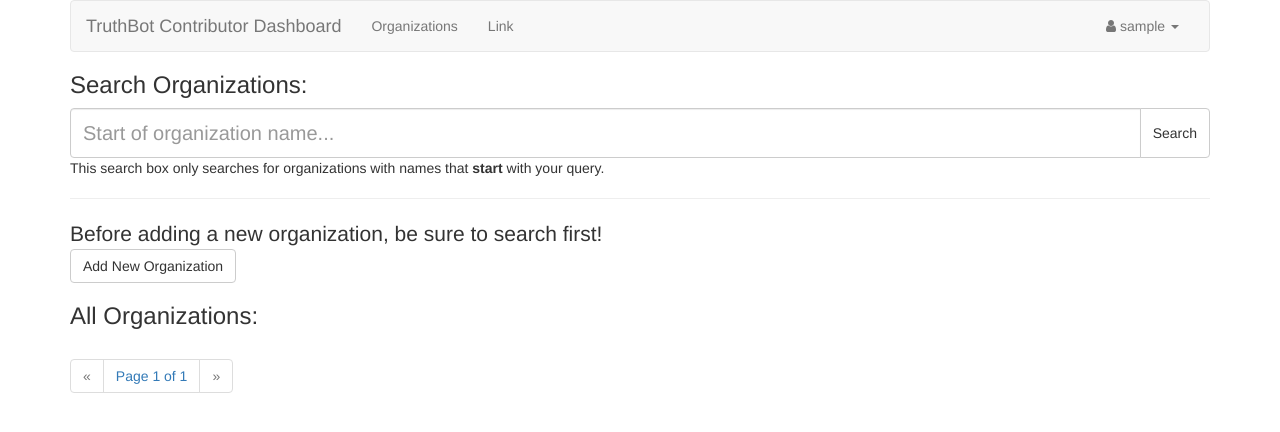
After one commit to Jaxkr/Truthbot.org, a Django app: page /dashboard/organizations/ in a window 1280 px wide. The commit adds this page. Shown: the top 432 px of the page. Run offline with Django 3.2, Linux system fonts and the light colour scheme; the visitor is signed in with stand-in values (Sample User, id 1); data that the repository does not hold is empty; some libraries are stand-ins or nearby versions.

Commit message:
added search

```diff
--- a/TruthBot/TruthBot/templates/base.html
+++ b/TruthBot/TruthBot/templates/base.html
@@ -25,7 +25,7 @@
         <!-- Collect the nav links, forms, and other content for toggling -->
         <div class="collapse navbar-collapse">
           <ul class="nav navbar-nav">
-            <li><a href="{% url 'organizationnew' %}">New Organization</a></li>
+            <li><a href="{% url 'organizationroot' %}">Organizations</a></li>
             <li><a href="#">Link</a></li>
           </ul>
           <ul class="nav navbar-nav navbar-right">
--- a/TruthBot/dashboard/forms.py
+++ b/TruthBot/dashboard/forms.py
@@ -9,5 +9,9 @@ class NewOrganization(forms.Form):
 	info_url = forms.CharField(validators=[url_validator], widget=forms.TextInput(attrs={'class': 'form-control'}), max_length=2083)
 
 valid_domain_validator = RegexValidator('^(([a-zA-Z]{1})|([a-zA-Z]{1}[a-zA-Z]{1})|([a-zA-Z]{1}[0-9]{1})|([0-9]{1}[a-zA-Z]{1})|([a-zA-Z0-9][a-zA-Z0-9-_]{1,61}[a-zA-Z0-9]))\.([a-zA-Z]{2,6}|[a-zA-Z0-9-]{2,30}\.[a-zA-Z]{2,3})$', 'The input must be a valid domain.')
+
 class AddDomain(forms.Form):
-	domain = forms.CharField(validators = [valid_domain_validator], widget=forms.TextInput(attrs={'class': 'form-control', 'placeholder': 'eg. "google.com"'}), max_length=150)
+	domain = forms.CharField(validators=[valid_domain_validator], widget=forms.TextInput(attrs={'class': 'form-control', 'placeholder': 'eg. "google.com"'}), max_length=150)
+
+class OrganizationSearch(forms.Form):
+	search_term = forms.CharField(widget=forms.TextInput(attrs={'class': 'form-control', 'placeholder': 'Start of organization name...', 'style': 'height: 50px;font-size: 20px'}), max_length=50)
--- a/TruthBot/dashboard/templates/dashboard/organization_info.html
+++ b/TruthBot/dashboard/templates/dashboard/organization_info.html
@@ -2,7 +2,9 @@
 
 {% block maincontent %}
 <div class="row">
-<a href="{% url "organizationmodifydomains" org.pk %}" class="btn btn-default">Edit Domains</a>
+	<div class="col-md-12">
+		<a href="{% url "organizationmodifydomains" org.pk %}" class="btn btn-default">Edit Domains</a>
+	</div>
 </div>
 <div class="row">
 	<div class="col-md-6">
--- /dev/null
+++ b/TruthBot/dashboard/templates/dashboard/organization_root.html
@@ -0,0 +1,75 @@
+{% extends "base.html" %}
+
+{% block maincontent %}
+<h3>Search Organizations:</h3>
+<form action="{% url "organizationsearch" %}" method="get">
+	<div class="input-group">
+		{{ form.search_term }}
+		<span class="input-group-btn">
+			<button style="height: 50px" class="btn btn-default" type="submit">Search</button>
+		</span>
+	</div>
+	<p>This search box only searches for organizations with names that <b>start</b> with your query.</p>
+</form>
+<hr>
+<p class="lead">Before adding a new organization, be sure to search first!<br>
+	<a href="{% url "organizationnew" %}" class="btn btn-default">Add New Organization</a>
+</p>
+<h3>All Organizations:</h3>
+<nav>
+	<ul class="pagination">
+		{% if organizations.has_previous %}
+		<li>
+			<a href="?page={{ organizations.previous_page_number }}">
+				<span aria-hidden="true">&laquo;</span>
+			</a>
+		</li>
+		{% else %}
+		<li class="disabled">
+			<a href="#">
+				<span aria-hidden="true">&laquo;</span>
+			</a>
+		</li>
+		{% endif %}
+		<li><a href="#">Page {{ organizations.number }} of {{organizations.paginator.num_pages }}</a></li>
+		{% if organizations.has_next %}
+		<li>
+			<a href="?page={{ organizations.next_page_number }}">
+				<span aria-hidden="true">&raquo;</span>
+			</a>
+		</li>
+		{% else %}
+		<li class="disabled">
+			<a href="#">
+				<span aria-hidden="true">&raquo;</span>
+			</a>
+		</li>
+		{% endif %}
+	</ul>
+</nav>
+<div class="row">
+	<div class="col-md-10">
+		<ul class="list-group">
+			{% for organization in organizations %}
+			<li class="list-group-item">
+				<div class="row">
+					<div class="col-sm-6">
+						<h4>{{ organization.name }}</h4>
+						<p><a href="{{ organization.url }}" target="_blank">{{ organization.url }} <i class="fa fa-external-link"></i></a><br>{{ organization.description }}</p>
+					</div>
+					<div class="col-sm-6">
+						<img src="{{ organization.logo.url }}" style="max-width: 100%">
+					</div>
+				</div>
+				<div class="row">
+					<div class="col-sm-12">
+						<a href="{% url "organizationinfo" organization.pk %}" class="btn btn-default"><i class="fa fa-info-circle"></i> View/Edit Info</a>
+						<a href="{% url "organizationmodifydomains" organization.pk %}" class="btn btn-default"><i class="fa fa-plus"></i> Add a domain</a>
+					</div>
+				</div>
+			</li>
+			{% endfor %}
+		</ul>
+	</div>
+</div>
+{% endblock %}
--- a/TruthBot/dashboard/urls.py
+++ b/TruthBot/dashboard/urls.py
@@ -4,9 +4,10 @@ from . import views
 
 urlpatterns = [
     url(r'^$', views.dash_index, name='dashboard'),
+    url(r'organizations/$', views.organization_root, name='organizationroot'),
     url(r'new-organization/$', views.organization_new, name='organizationnew'),
     url(r'organization/(?P<organization_pk>\d+)/$', views.organization_info, name='organizationinfo'),
     url(r'organization-domains/(?P<organization_pk>\d+)/$', views.organization_modify_domains, name='organizationmodifydomains'),
     url(r'delete-domain/(?P<domain_pk>\d+)/$', views.organization_delete_domain, name='organizationdeletedomain'),
-
+    url(r'organization-search/$', views.organization_search, name='organizationsearch'),
 ]
--- a/TruthBot/dashboard/views.py
+++ b/TruthBot/dashboard/views.py
@@ -4,6 +4,7 @@ from django.contrib.auth.decorators import login_required
 from .forms import *
 from .models import *
 import pprint
+from django.core.paginator import Paginator, EmptyPage, PageNotAnInteger
 from django.core.urlresolvers import reverse, reverse_lazy
 from django.views.generic.edit import DeleteView
 
@@ -12,8 +13,35 @@ from django.views.generic.edit import DeleteView
 
 @login_required
 def dash_index(request):
+	return render(request, 'dashboard/index.html')
 
-	return render(request, 'dashboard/index.html')
+@login_required
+def organization_search(request):
+	search_form = OrganizationSearch(request.GET)
+	search_term = search_form.data['search_term']
+
+	#now that's what i call a search engine
+	organizations = Organization.objects.filter(name__istartswith=search_term)
+
+
+	return render(request, 'dashboard/organization_search.html', {'form': search_form, 'term': search_term, 'organizations': organizations})
+
+@login_required
+def organization_root(request):
+	organizations_list = Organization.objects.all()
+	paginator = Paginator(organizations_list, 25)
+	page = request.GET.get('page')
+	search_form = OrganizationSearch()
+
+	try:
+		organizations = paginator.page(page)
+	except PageNotAnInteger:
+		organizations = paginator.page(1)
+	except EmptyPage:
+		organizations = paginator.page(paginator.num_pages)
+
+	return render(request, 'dashboard/organization_root.html', {'organizations': organizations, 'form': search_form})
+
 
 @login_required
 def organization_new(request):
```
Also changed, not shown: TruthBot/dashboard/templates/dashboard/organization_modify_domains.html (+6 -2 lines), TruthBot/dashboard/templates/dashboard/organization_search.html (added, +33 -0 lines).
